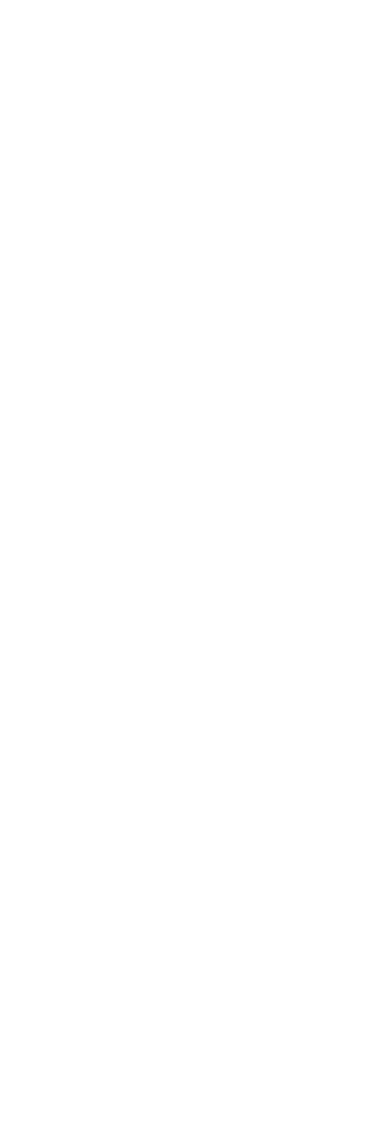
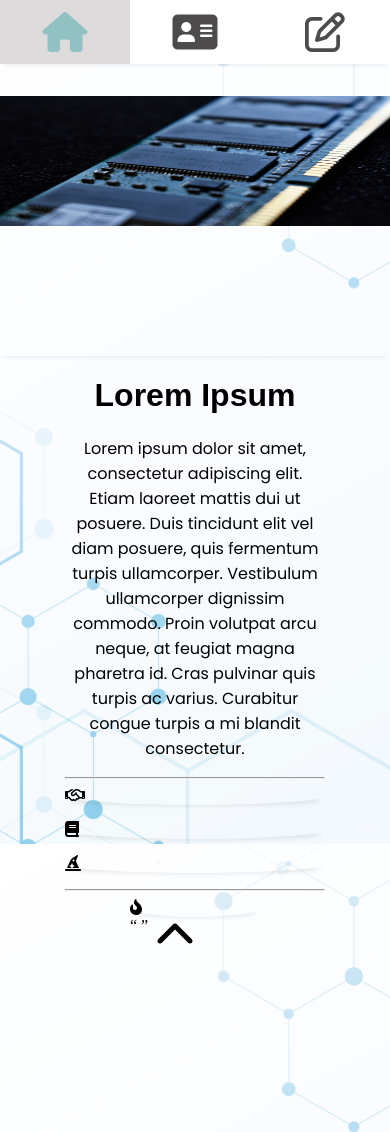
Before and after one commit to jenseneducation-mattias-von-vogelsang/project-2, a plain HTML site: page index.html in a window 390 px wide. Before the commit the page ends 844 px from the top, so only its background shows below. Drawn offline with Linux system fonts and the light colour scheme; a web font is replaced by a local one.

Commit message:
Added code structure and started on mobile index

```diff
--- a/CSS/style.css
+++ b/CSS/style.css
@@ -1,4 +1,133 @@
 @import url("https://fonts.googleapis.com/css?family=Muli|Poppins&display=swap");
 
-/* font-family: 'Muli', sans-serif;
-font-family: 'Poppins', sans-serif; */
+body {
+  margin: 0;
+  padding: 0;
+  background-image: url(/images/19366.jpg);
+  background-attachment: fixed;
+  background-position: bottom;
+  background-repeat: no-repeat;
+  background-size: cover;
+  background-color: #f0f0f0;
+}
+
+.bg-white {
+  background: white;
+}
+
+.shadow {
+  box-shadow: 0 3px 6px -4px rgba(0, 0, 0, 0.16);
+}
+
+.l-green {
+  color: #00aeb4;
+}
+
+.d-grey {
+  color: #4d4b4b;
+}
+
+.active {
+  color: #92c1c3;
+  background: #dddbdb;
+}
+
+.round {
+  border-radius: 50%;
+}
+
+.font-muli {
+  font-family: "Muli", sans-serif;
+}
+
+.font-poppins {
+  font-family: "Poppins", sans-serif;
+}
+
+.grid {
+  margin: 0 auto;
+  display: grid;
+  grid-template-columns: repeat(6, 1fr);
+  grid-template-rows: 1fr auto;
+  grid-template-areas:
+    "nav nav nav nav nav nav"
+    "hero hero hero hero hero hero"
+    ". main main main main ."
+    ". article article article article ."
+    ". . aside aside . ."
+    ". . footer footer . .";
+}
+
+.menu {
+  grid-area: nav;
+  display: flex;
+  flex-direction: row;
+  justify-content: space-evenly;
+  position: sticky;
+  align-content: center;
+  width: 100%;
+  position: fixed;
+  margin: 0;
+  padding: 0;
+}
+
+a {
+  height: 100%;
+  width: 33%;
+  padding: 1.5em;
+  display: flex;
+  align-content: center;
+  justify-content: center;
+  text-decoration: none;
+}
+
+a > i {
+  transform: scale(2.5, 2.5);
+}
+
+.hero-container {
+  grid-area: hero;
+  padding-top: 6em;
+  display: flex;
+  flex-wrap: wrap;
+}
+
+.hero1 {
+  display: none;
+}
+
+.hero1,
+.hero2 {
+  width: 100%;
+  height: 50%;
+}
+
+main {
+  grid-area: main;
+}
+
+article {
+  grid-area: article;
+}
+
+aside {
+  grid-area: aside;
+}
+
+footer {
+  grid-area: footer;
+}
+
+main > p,
+main > h1 {
+  text-align: center;
+}
+
+@media only screen and (min-width: 768px) {
+  .hero1,
+  .hero2 {
+    width: 50%;
+    height: 20%;
+    display: block;
+  }
+}
--- a/index.html
+++ b/index.html
@@ -6,6 +6,72 @@
     <meta http-equiv="X-UA-Compatible" content="ie=edge" />
     <title>Frontend Freelancer Portfolio</title>
     <link rel="stylesheet" href="CSS/style.css" />
+    <script
+      src="https://kit.fontawesome.com/f7329bb933.js"
+      crossorigin="anonymous"
+    ></script>
   </head>
-  <body></body>
+  <body>
+    <div class="grid">
+        <nav class="menu bg-white shadow">
+          <a class="active" alt="Home" href="index.html">
+              <i class="fas fa-home"></i
+            ></a>
+          <a alt="About me" href="aboutme.html">
+              <i class="fas fa-address-card d-grey"></i
+              ></a>
+          <a alt="Contact" href="contact.html">
+              <i class="far fa-edit d-grey"></i
+            ></a>
+        </ul>
+      </nav>
+      <hero class="hero-container shadow">
+        <img class="hero1" src="images/bg1.jpeg" />
+        <img class="hero2" src="images/bg2.jpeg" />
+      </hero>
+      <main>
+        <h1 class="font-muli">Lorem Ipsum</h1>
+        <p class="font-poppins">
+          Lorem ipsum dolor sit amet, consectetur adipiscing elit. Etiam laoreet
+          mattis dui ut posuere. Duis tincidunt elit vel diam posuere, quis
+          fermentum turpis ullamcorper. Vestibulum ullamcorper dignissim
+          commodo. Proin volutpat arcu neque, at feugiat magna pharetra id. Cras
+          pulvinar quis turpis ac varius. Curabitur congue turpis a mi blandit
+          consectetur.
+        </p>
+        <hr />
+      </main>
+      <article>
+        <section>
+          <div class="icon1 white shadow round">
+            <i class="far fa-handshake"></i>
+          </div>
+          <p></p>
+        </section>
+        <section>
+          <div class="icon2 white shadow round">
+            <i class="fas fa-book"></i>
+          </div>
+          <p></p>
+        </section>
+        <section>
+          <div class="icon3 white shadow round">
+            <i class="fas fa-hat-wizard"></i>
+          </div>
+          <p></p>
+        </section>
+        <hr />
+      </article>
+      <aside>
+        <div class="icon4 white shadow round">
+          <i class="fas fa-fire-alt"></i>
+        </div>
+        <q> </q>
+      </aside>
+      <footer>
+        <h5></h5>
+        <a class="tmu"><i class="fas fa-chevron-up"></i></a>
+      </footer>
+    </div>
+  </body>
 </html>
```
